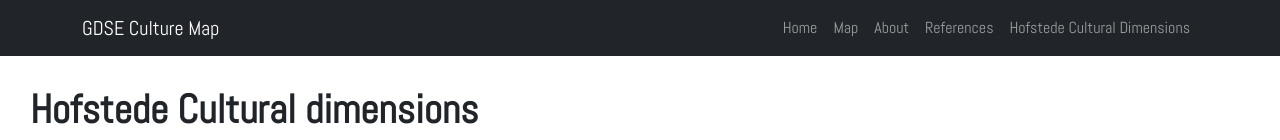
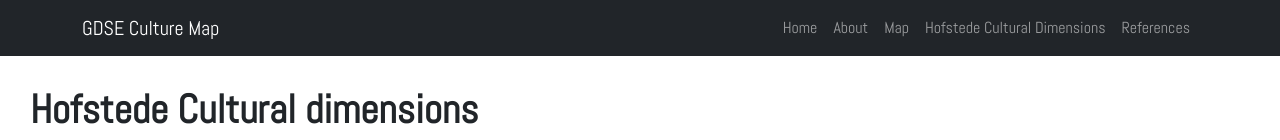
Before and after one commit to abel-vs/gdse-map, a React (Create React App) app: page /gdse-map/hofstede in a window 1280 px wide. Shown: the top 140 px of the page. Built offline with nearby package versions, Linux system fonts and the light colour scheme.

Commit message:
Reorder navbar

```diff
--- a/src/components/NavBar.js
+++ b/src/components/NavBar.js
@@ -12,10 +12,10 @@ class NavBar extends React.Component {
                     </Navbar.Brand>
                     <Nav >
                         <Nav.Link href={process.env.PUBLIC_URL  + "/"}>Home</Nav.Link>
+                        <Nav.Link href={process.env.PUBLIC_URL  + "/about"}>About</Nav.Link>
                         <Nav.Link href={process.env.PUBLIC_URL  + "/map"}>Map</Nav.Link>
-                        <Nav.Link href={process.env.PUBLIC_URL  + "/about"}>About</Nav.Link>
+                        <Nav.Link href={process.env.PUBLIC_URL  + "/hofstede"}>Hofstede Cultural Dimensions</Nav.Link>
                         <Nav.Link href={process.env.PUBLIC_URL  + "/references"}>References</Nav.Link>
-                        <Nav.Link href={process.env.PUBLIC_URL  + "/hofstede"}>Hofstede Cultural Dimensions</Nav.Link>
                     </Nav>
                 </Container>
             </Navbar>);
```
